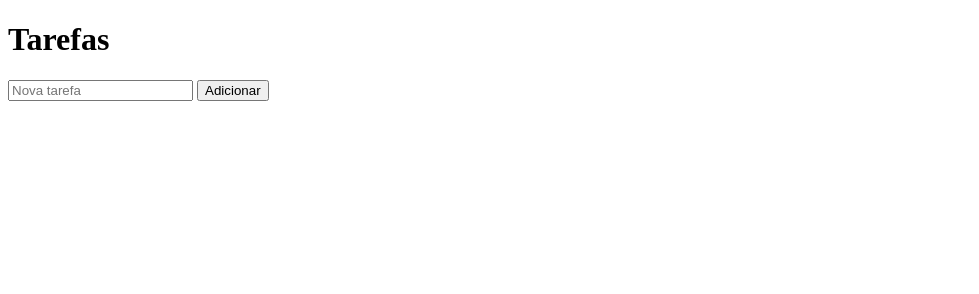
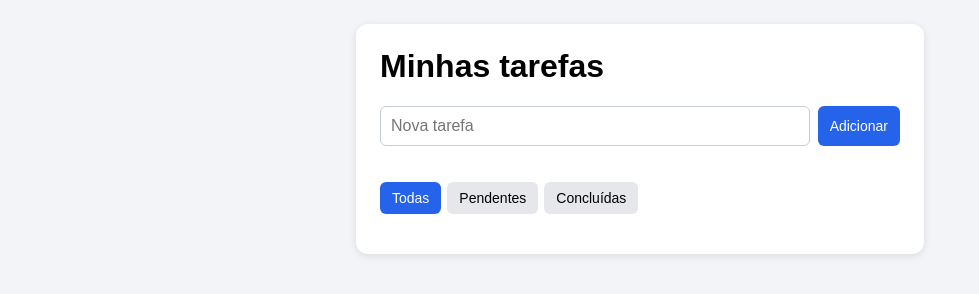
Before and after one commit to dariovitoriano/projeto-tarefas, a website: page public/index.html in a window 1280 px wide. Shown: the whole page, without its empty margins (0-979 px from the left). Drawn offline with Linux system fonts and the light colour scheme; no server answers.

Commit message:
Update index.html

```diff
--- a/public/index.html
+++ b/public/index.html
@@ -1,11 +1,47 @@
 <!DOCTYPE html>
 <html lang="pt-BR">
-<head><meta charset="UTF-8"><title>Tarefas</title></head>
+<head>
+  <meta charset="UTF-8">
+  <meta name="viewport" content="width=device-width, initial-scale=1">
+  <title>Tarefas</title>
+  <style>
+    body { font-family: Arial, sans-serif; background: #f2f4f8; margin: 0; padding: 24px; }
+    main { max-width: 520px; margin: 0 auto; background: #fff; padding: 24px; border-radius: 12px;
+           box-shadow: 0 2px 8px rgba(0, 0, 0, 0.1); }
+    h1 { margin-top: 0; }
+    .entrada { display: flex; gap: 8px; }
+    .entrada input { flex: 1; padding: 10px; border: 1px solid #c7cdd8; border-radius: 6px; font-size: 16px; }
+    button { cursor: pointer; border: none; border-radius: 6px; padding: 8px 12px; font-size: 14px; }
+    #btn-add { background: #2563eb; color: #fff; }
+    .mensagem { color: #b91c1c; min-height: 20px; margin: 8px 0; }
+    .filtros { display: flex; gap: 6px; margin-bottom: 12px; }
+    .filtro { background: #e5e7eb; }
+    .filtro.ativo { background: #2563eb; color: #fff; }
+    ul { list-style: none; padding: 0; margin: 0; }
+    li { display: flex; align-items: center; gap: 6px; padding: 10px 0; border-bottom: 1px solid #e5e7eb; }
+    li .titulo { flex: 1; word-break: break-word; }
+    li.concluida .titulo { color: #6b7280; text-decoration: line-through; }
+    .btn-concluir { background: #16a34a; color: #fff; }
+    .btn-excluir { background: #dc2626; color: #fff; }
+    .contador { color: #4b5563; margin-bottom: 0; }
+  </style>
+</head>
 <body>
-  <h1>Tarefas</h1>
-  <input id="titulo" placeholder="Nova tarefa">
-  <button id="btn-add">Adicionar</button>
-  <ul id="lista"></ul>
+  <main>
+    <h1>Minhas tarefas</h1>
+    <div class="entrada">
+      <input id="titulo" placeholder="Nova tarefa" maxlength="100">
+      <button id="btn-add">Adicionar</button>
+    </div>
+    <p id="mensagem" class="mensagem" role="alert"></p>
+    <div class="filtros">
+      <button class="filtro ativo" data-filtro="todas">Todas</button>
+      <button class="filtro" data-filtro="pendentes">Pendentes</button>
+      <button class="filtro" data-filtro="concluidas">Concluídas</button>
+    </div>
+    <ul id="lista"></ul>
+    <p id="contador" class="contador"></p>
+  </main>
   <script src="app.js"></script>
 </body>
 </html>
```
